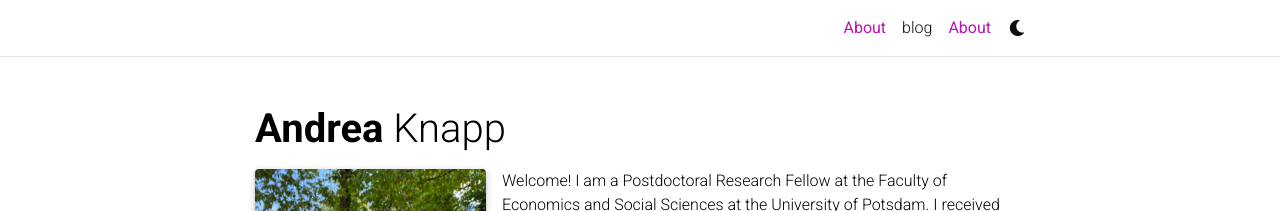
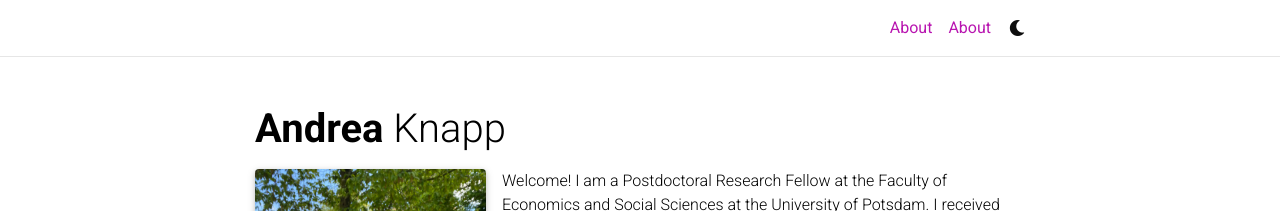
Before and after one commit to andrea-knpp/website, a Jekyll site: the page built from _pages/About.md, in a window 1280 px wide. Shown: the top 211 px of the page. Built offline with Jekyll 4.4.1, drawn with Linux system fonts in a browser that asks for light colours; full-size pictures stand in for the smaller copies a plugin makes; comment, search, counter and statistics services are not loaded; a style sheet for code colours, icons or effects is not loaded.

Commit message:
Update _config.yml

```diff
--- a/_config.yml
+++ b/_config.yml
@@ -120,7 +120,7 @@
 # -----------------------------------------------------------------------------
 
 blog_name: al-folio # blog_name will be displayed in your blog page
-blog_nav_title: blog # your blog must have a title for it to be displayed in the nav bar
+blog_nav_title: # your blog must have a title for it to be displayed in the nav bar
 blog_description: a simple whitespace theme for academics
 permalink: /blog/:year/:title/
 
@@ -179,9 +179,7 @@
   limit: 5 # leave blank to include all the news in the `_news` folder
 
 latest_posts:
-  enabled: true
-  scrollable: true # adds a vertical scroll bar if there are more than 3 new posts items
-  limit: 3 # leave blank to include all the blog posts
+  enabled: false
 
 # -----------------------------------------------------------------------------
 # Jekyll settings
```
